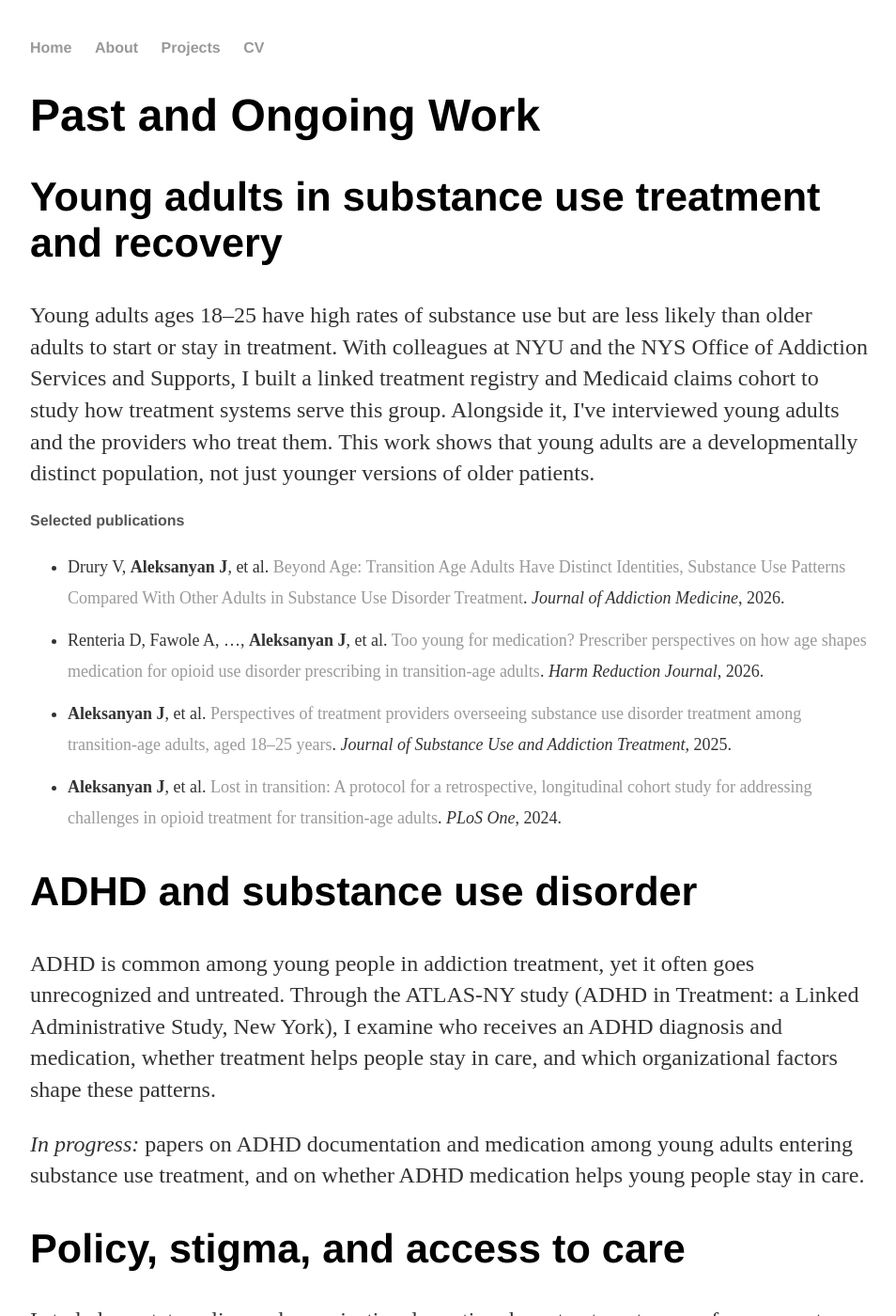
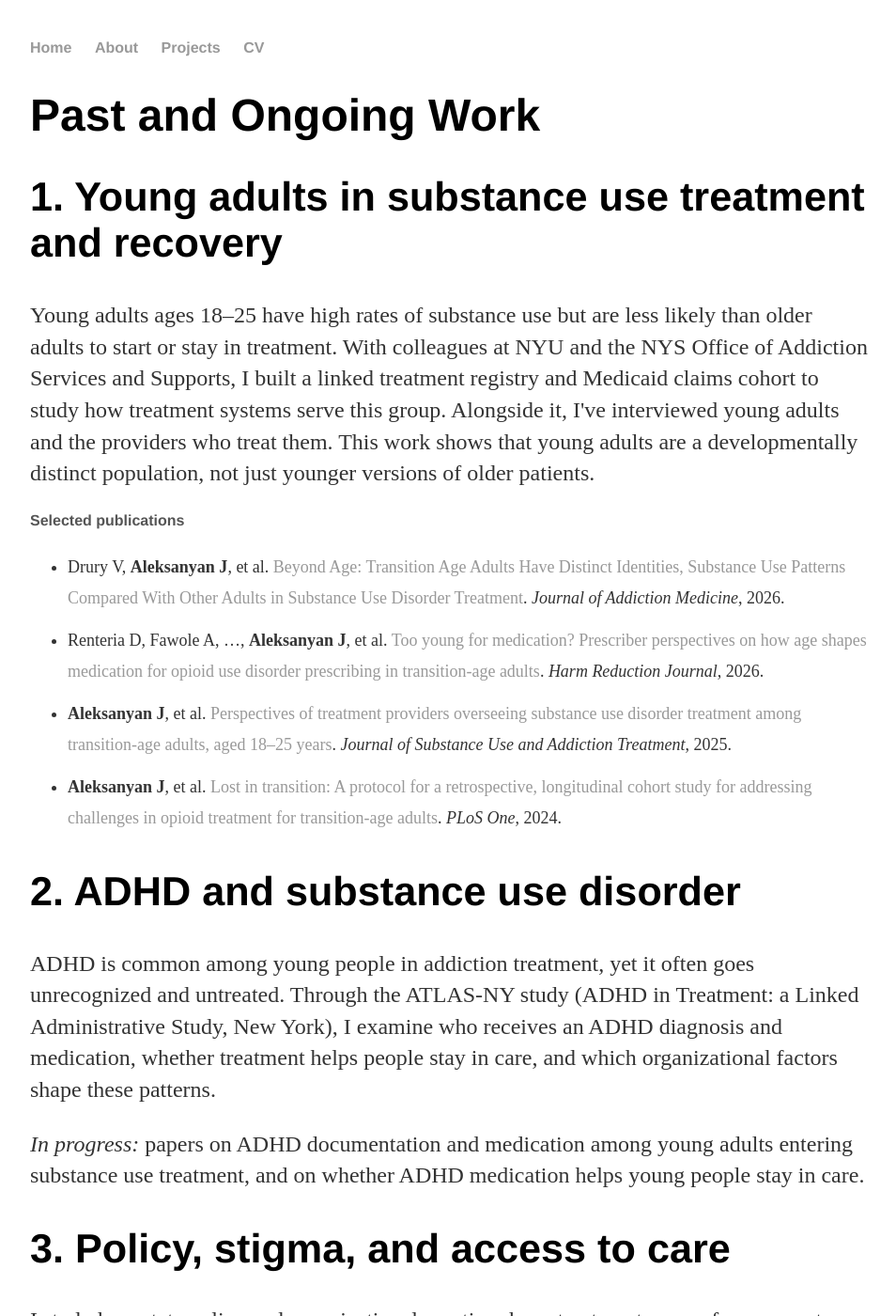
Before and after one commit to aja2182/aja2182.github.io, a Jekyll site: the page built from projects/index.html, in a window 1280 px wide and 1400 px high. Shown: the whole window at 94% size, without its empty margins (160-1114 px from the left). Built offline with Jekyll 4.4.1, drawn with Linux system fonts in a browser that asks for light colours.

Commit message:
Number research areas
Co-Authored-By: Claude Opus 5.5 <noreply@anthropic.com>
Claude-Session: https://claude.ai/code/session_01UBGUuVKp8RBC6Hia74W8jU

```diff
--- a/projects/index.html
+++ b/projects/index.html
@@ -6,7 +6,7 @@ description: Research by Josh Aleksanyan on young adults in substance use treatm
 <div class="projects">
 <h1>Past and Ongoing Work</h1>
 
-<h2>Young adults in substance use treatment and recovery</h2>
+<h2>1. Young adults in substance use treatment and recovery</h2>
 <p>Young adults ages 18&ndash;25 have high rates of substance use but are less likely than older adults to start or stay in treatment. With colleagues at NYU and the NYS Office of Addiction Services and Supports, I built a linked treatment registry and Medicaid claims cohort to study how treatment systems serve this group. Alongside it, I've interviewed young adults and the providers who treat them. This work shows that young adults are a developmentally distinct population, not just younger versions of older patients.</p>
 <h3>Selected publications</h3>
 <ul class="pubs">
@@ -16,11 +16,11 @@ description: Research by Josh Aleksanyan on young adults in substance use treatm
 <li><b>Aleksanyan J</b>, et al. <a href="https://pmc.ncbi.nlm.nih.gov/articles/PMC11324150/">Lost in transition: A protocol for a retrospective, longitudinal cohort study for addressing challenges in opioid treatment for transition-age adults</a>. <i>PLoS One</i>, 2024.</li>
 </ul>
 
-<h2>ADHD and substance use disorder</h2>
+<h2>2. ADHD and substance use disorder</h2>
 <p>ADHD is common among young people in addiction treatment, yet it often goes unrecognized and untreated. Through the ATLAS-NY study (ADHD in Treatment: a Linked Administrative Study, New York), I examine who receives an ADHD diagnosis and medication, whether treatment helps people stay in care, and which organizational factors shape these patterns.</p>
 <p><i>In progress:</i> papers on ADHD documentation and medication among young adults entering substance use treatment, and on whether ADHD medication helps young people stay in care.</p>
 
-<h2>Policy, stigma, and access to care</h2>
+<h2>3. Policy, stigma, and access to care</h2>
 <p>I study how state policy and organizational practice shape treatment access for pregnant women, sexual minority adults, and people involved in the criminal justice system. Topics include reproductive rights and access to medication for opioid use disorder, and how stigma persists inside treatment programs.</p>
 <h3>Selected publications</h3>
 <ul class="pubs">
```
